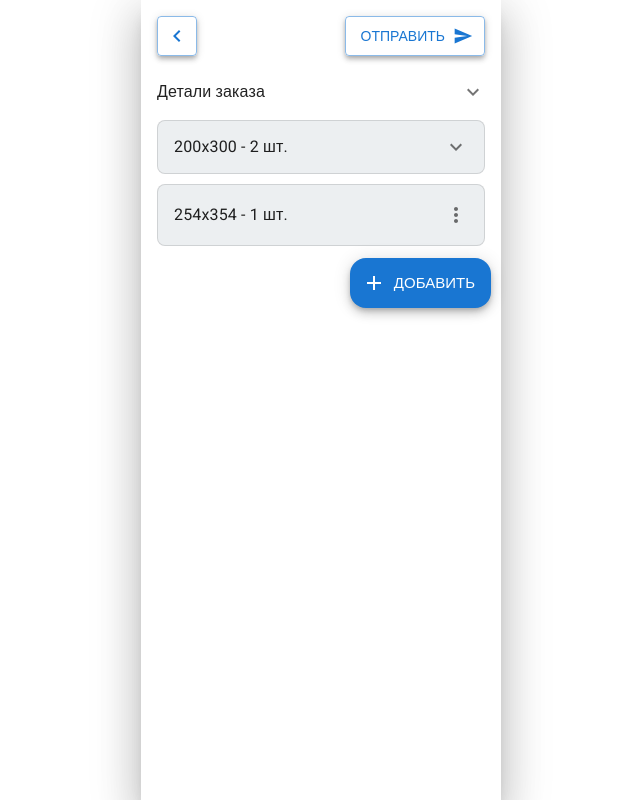
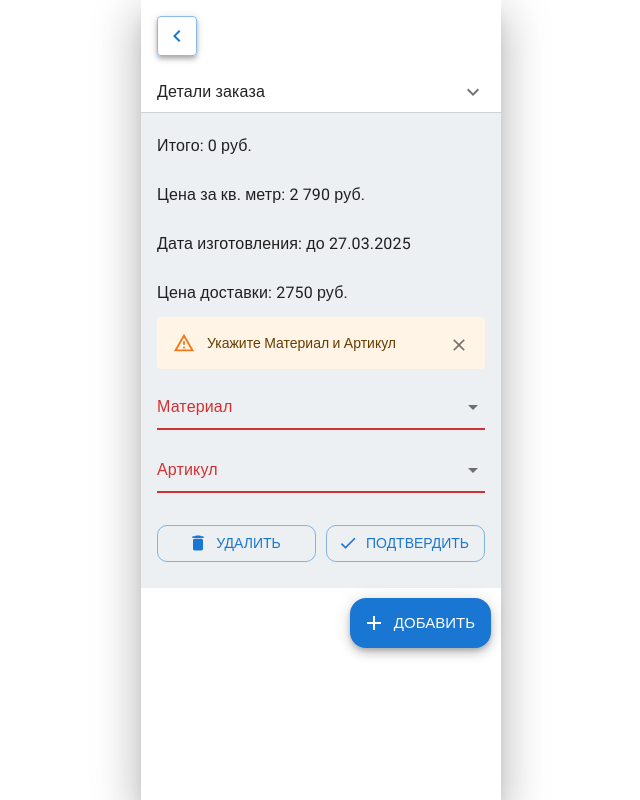
Before and after one commit to Artur29front/test_project, a React (Create React App) app: page / in a window 1280 px wide. Shown: the whole page, without its empty margins (319-959 px from the left). Built offline with nearby package versions, Linux system fonts and the light colour scheme; the HTML template or start-up script is replaced by a standard one; a web font is replaced by a local one.

Commit message:
Route added;

```diff
--- a/src/App.tsx
+++ b/src/App.tsx
@@ -1,4 +1,4 @@
-import React from 'react';
+import React, {useState} from 'react';
 import { createTheme, ThemeProvider } from "@mui/material/styles";
 import "@fontsource/roboto";
 import OrderDetails from "./pages/OrderDetails";
@@ -24,6 +24,18 @@ const theme = createTheme({
 });
 
 const App = () => {
+    const [step, setStep] = useState(0);
+
+    const handleNext = () => {
+        setStep((prev) => prev + 1);
+    };
+
+    const components = [
+        <OrderDetails onNext={handleNext} />,
+        <ParametersForm onNext={handleNext} />,
+        <OrdersList />
+    ];
+
     return (
         <ThemeProvider theme={theme}>
             <Box
@@ -31,8 +43,7 @@ const App = () => {
                     width: 360, maxWidth: "100%", bgcolor: "white", boxShadow: 24, mx: "auto", minHeight: "100vh", position: "relative"
                 }}
             >
-
-                    <OrdersList />
+                {components[step]}
             </Box>
         </ThemeProvider>
     );
--- a/src/pages/OrderDetails.tsx
+++ b/src/pages/OrderDetails.tsx
@@ -5,7 +5,7 @@ import {
 } from "@mui/material";
 import {ChevronLeft, Close, DeleteRounded, Check, Add, ArrowDropDown} from "@mui/icons-material";
 
-const OrderDetails = () => {
+const OrderDetails = ({ onNext }: { onNext: () => void }) => {
 
     const [error, setError] = useState(true);
     const [material, setMaterial] = useState("");
@@ -155,6 +155,7 @@ const OrderDetails = () => {
                     fullWidth
                     startIcon={<Add sx={{minWidth: "24px", minHeight: "24px"}} />}
                     size="large"
+                    onClick={onNext}
                     sx={{ mt: "10px", boxShadow: "6", borderRadius: "16px", width: "max-content", py: "12px", px: "16px" }}
                 >
                     Добавить
--- a/src/pages/ParametersForm.tsx
+++ b/src/pages/ParametersForm.tsx
@@ -11,7 +11,7 @@ import {
     RemoveRedEye
 } from "@mui/icons-material";
 
-const ParametersForm: React.FC = () => {
+const ParametersForm = ({ onNext }: { onNext: () => void }) => {
     const [step, setStep] = useState(1);
     const [hasHoles, setHasHoles] = useState<boolean | null>(null);
     const [componentType, setComponentType] = useState<string | null>(null);
@@ -203,9 +203,9 @@ const ParametersForm: React.FC = () => {
                 <Box sx={{}}>
                     <Paper sx={{width: "110px", height: "5px", margin: "4px auto 20px", background: "#78909C", boxShadow: "0"}}/>
                     {step > 3 &&
-                        <Button startIcon={<RemoveRedEye />} fullWidth variant="outlined" sx={{textTransfrom: "uppercase", borderRadius: "20px", mb: "10px"}}>добавить панель</Button>
+                        <Button startIcon={<RemoveRedEye />} fullWidth variant="outlined" sx={{textTransfrom: "uppercase", borderRadius: "20px", mb: "10px"}}>Посмотреть отверстия</Button>
                     }
-                    <Button startIcon={<Check />} fullWidth variant="contained" sx={{textTransfrom: "uppercase", borderRadius: "20px"}}>добавить панель</Button>
+                    <Button startIcon={<Check />} fullWidth variant="contained" sx={{textTransfrom: "uppercase", borderRadius: "20px"}} onClick={onNext}>добавить панель</Button>
                 </Box>
             }
 
```
